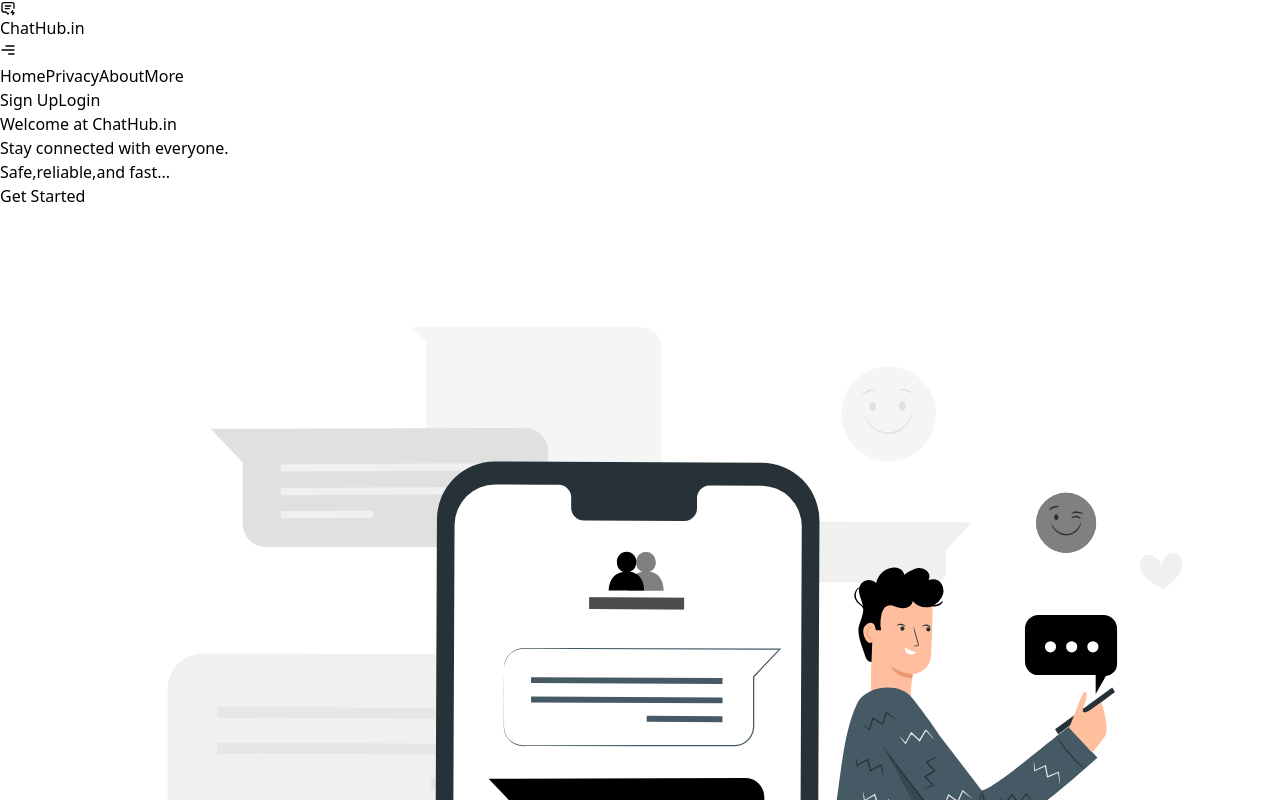
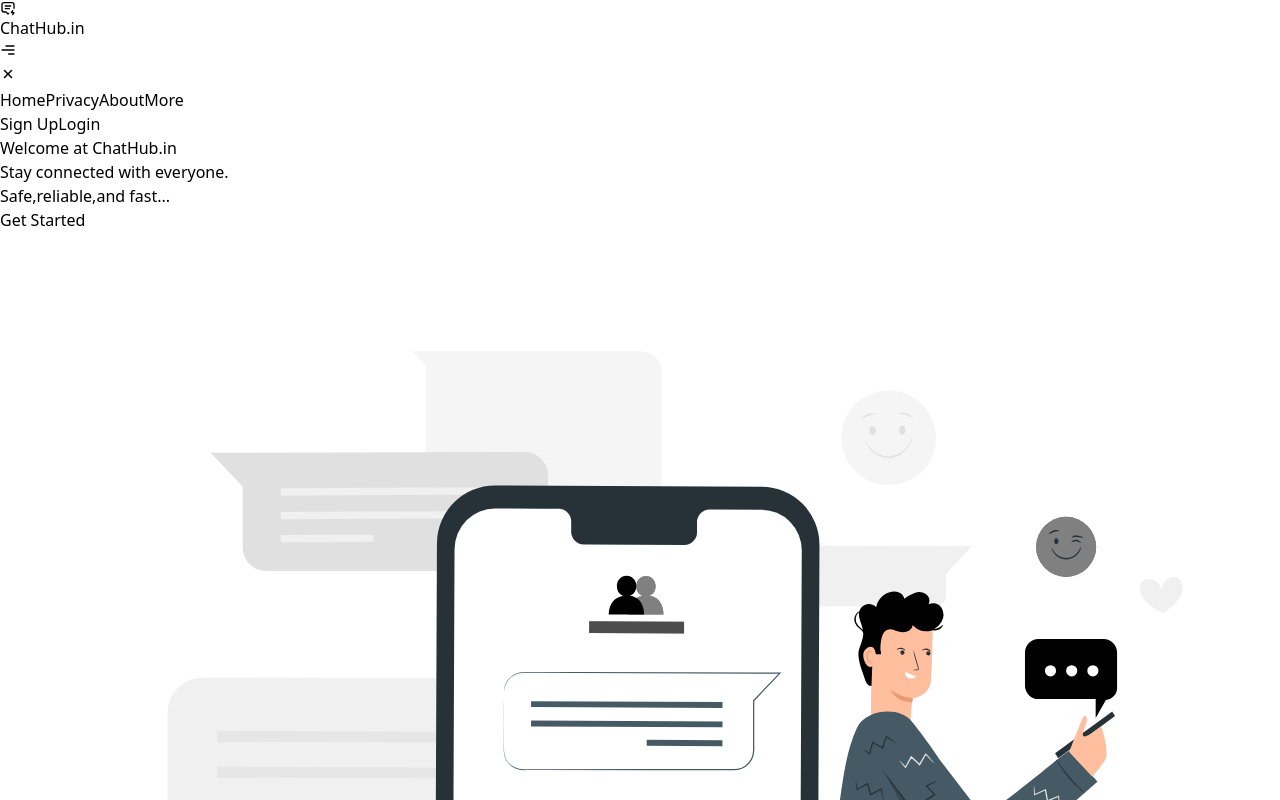
Before and after one commit to dev-atulyadav/chatting-app, a React (Vite) app: page / in a window 1280 px wide. Shown: the top 800 px of the page. Built offline with nearby package versions, Linux system fonts and the light colour scheme.

Commit message:
nav desigining for small devices

```diff
--- a/src/components/Header/Nav.jsx
+++ b/src/components/Header/Nav.jsx
@@ -3,6 +3,7 @@ import { CgMenuRight } from "react-icons/cg";
 import { Link } from "react-router-dom";
 import { NavContext } from "../../context/NavState";
 import { FormContext } from "../../context/FormState";
+import { IoClose } from "react-icons/io5";
 
 const Nav = () => {
   const { navLinks } = useContext(NavContext);
@@ -12,18 +13,22 @@ const Nav = () => {
       <button className="text-3xl sm:hidden">
         <CgMenuRight />
       </button>
-      <div className="hidden sm:flex gap-6 font-semibold">
+      <div className="absolute bg-white top-0 h-screen w-full left-0 sm:h-auto sm:static flex justify-start items-center flex-col sm:flex-row sm:items-center gap-4 sm:gap-10">
+        <button className="absolute top-6 right-4 text-3xl sm:hidden">
+          <IoClose />
+        </button>
+        <div className="flex-col p-6 sm:m-0 items-center w-full sm:w-auto text-xl mt-10 sm:text-lg justify-start sm:flex-row flex gap-2 sm:gap-6 font-semibold">
           {navLinks.map((links, index) => (
             <Link
               to={links.path}
               key={index}
-            className="hover:underline hover:text-sky-400"
+              className="w-full sm:w-auto sm:hover:underline border-b sm:border-none border-black p-4 sm:p-0 sm:hover:text-sky-400"
             >
               {links.link}
             </Link>
           ))}
         </div>
-      <div className="hidden sm:flex justify-center items-center gap-4 uppercase font-semibold text-sm">
+        <div className="flex justify-center items-center gap-4 uppercase font-semibold text-sm">
           <Link
             onClick={handleForms}
             className="p-2 hover:bg-green-500 rounded-lg hover:text-white border border-green-500 text-green-500"
@@ -37,6 +42,7 @@ const Nav = () => {
             Login
           </Link>
         </div>
+      </div>
     </nav>
   );
 };
```
Lines whose indentation alone changed are shown as unchanged.
